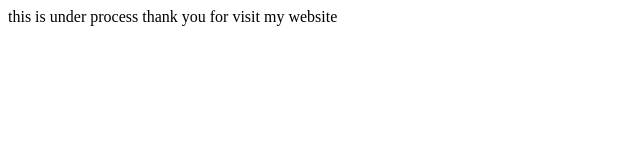
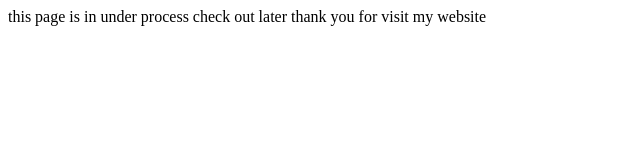
Before and after one commit to jishubhaskar00-afk/Restaurant-website, a plain HTML site: page order.html in a window 1280 px wide. Shown: the whole page, without its empty margins (0-640 px from the left). Drawn offline with Linux system fonts and the light colour scheme.

Commit message:
Update order.html

```diff
--- a/order.html
+++ b/order.html
@@ -6,7 +6,7 @@
     <title>Order page</title>
 </head>
 <body>
-    this is under process
+    this page is in under process check out later
     thank you for visit my website
 </body>
 </html>
```
